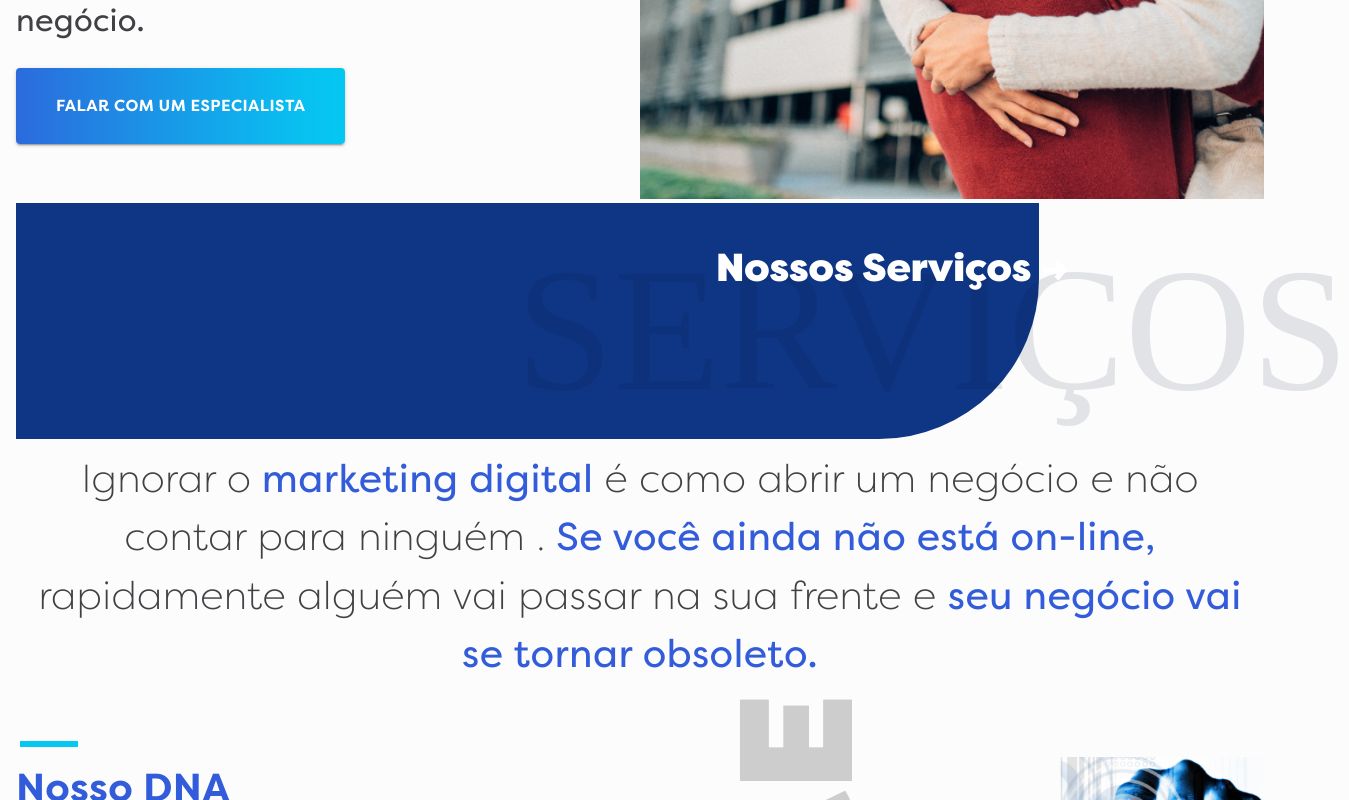
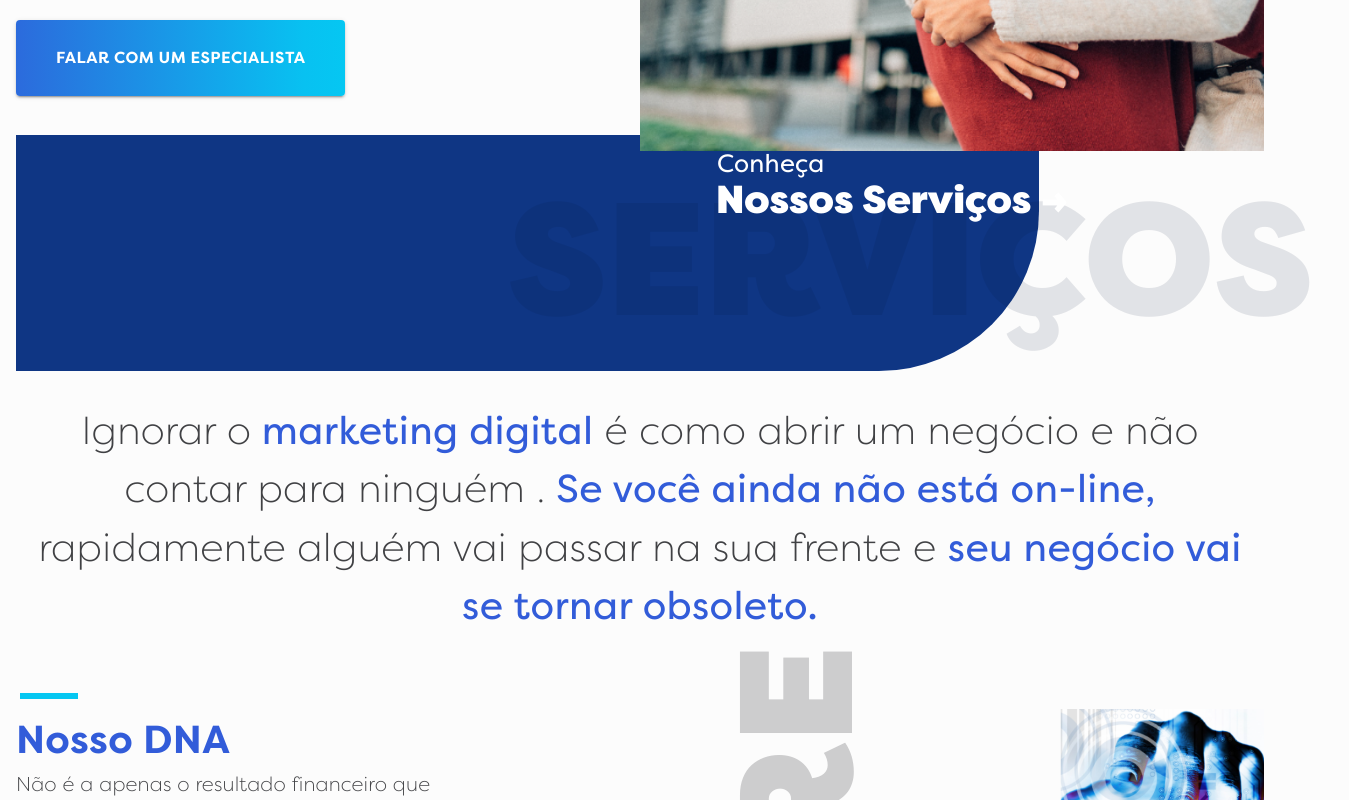
Before and after one commit to ioupmkt/IOUP_WEB, a React (Vite) app: page / in a window 1280 px wide. Shown: the part 520-1320 px from the top of the page, 1349 px wide, since content can reach past the window. Built offline with nearby package versions, Linux system fonts and the light colour scheme.

Commit message:
:sparkles: UPDATE Section Component and Background

```diff
--- a/src/components/Background/index.tsx
+++ b/src/components/Background/index.tsx
@@ -3,56 +3,9 @@ import styles from "./styles.module.scss";
 export default function Background() {
   return (
     <div className={styles.Background}>
-      <span
-        className={styles.span1}
-        // style={{
-        //   position: "absolute",
-        //   width: "108px",
-        //   height: "30px",
-        //   left: "855px",
-        //   top: 771,
-        //   fontFamily: "Filson Pro",
-        //   fontStyle: "normal",
-        //   fontWeight: 400,
-        //   fontSize: "25px",
-        //   lineHeight: "30px",
-        //   letterSpacing: "0.2px",
-        //   color: "#FFF",
-        // }}
-      >
-        Conheça
-      </span>
-      <span
-        className={styles.span2}
-        // style={{
-        //   display: "flex",
-        //   position: "relative",
-        //   color: "#FFF",
-        //   fontWeight: 900,
-        //   fontSize: 39,
-        //   top: 40,
-        //   left: 700,
-        //   width: "100%",
-        //   fontFamily: "Filson Pro",
-        // }}
-      >
-        Nossos Serviços →
-      </span>
-      <span
-        className={styles.span3}
-        // style={{
-        //   color: "#011336",
-        //   fontSize: 175.163,
-        //   opacity: 0.1,
-        //   position: "relative",
-        //   top: "-10%",
-        //   left: 500,
-        //   textTransform: "uppercase",
-        //   zIndex: "-1",
-        // }}
-      >
-        Serviços
-      </span>
+      <span className={styles.span1}>Conheça</span>
+      <span className={styles.span2}>Nossos Serviços →</span>
+      <span className={styles.span3}>Serviços</span>
     </div>
   );
 }
--- a/src/components/Background/styles.module.scss
+++ b/src/components/Background/styles.module.scss
@@ -1,5 +1,6 @@
-.Background{
-
+.Background {
+   position: relative;
+   top: -20px;
    background-color: #0F3684;
    width: 82%;
    height: 236px;
@@ -7,7 +8,7 @@ height: 236px;
    z-index: -2;
 }
 
-.span1{
+.span1 {
    position: absolute;
    width: 108px;
    height: 30px;
@@ -21,45 +22,51 @@ height: 236px;
    letter-spacing: 0.2px;
    color: #FFF;
 }
-.span2{
+
+.span2 {
    display: flex;
    position: relative;
    color: #FFF;
    font-weight: 900;
    font-size: 39px;
    top: 40px;
-          left:700px;
+   left: 700px;
    width: 50%;
    font-family: "Filson Pro";
 }
-.span3{
+
+.span3 {
    color: #011336;
-          font-size: 175.163px;
    opacity: 0.1;
    position: relative;
-          top: -10%;
-          left: 500px;
+   top: -12%;
+   left: 48%;
    text-transform: uppercase;
-          z-index:-1;
+   z-index: -1;
+   font-family: "Filson Pro";
+   font-size: 10rem;
+   font-weight: 900;
 }
 
 @media screen and (max-width:480px) {
-   .Background{
+   .Background {
       width: 99%;
    }
-.span1{
+
+   .span1 {
       top: 10px;
       left: 5%;
       font-size: 1.5rem;
    }
-.span2{
+
+   .span2 {
       top: 20%;
       left: 8%;
       font-size: 2rem;
    }
 
 
-   .span3{
+   .span3 {
       top: 15%;
       z-index: 1;
       left: 2%;
--- a/src/components/Section/index.tsx
+++ b/src/components/Section/index.tsx
@@ -4,13 +4,15 @@ interface SectionProps {
   children: ReactNode;
   name: string;
   id: string;
+  margin?: string;
 }
 
-export function Section({ children, id }: SectionProps) {
+export function Section({ children, id, margin }: SectionProps) {
   return (
     <section
       id={id}
       className={`${styles.Section} `}
+      style={{ margin: margin ? +"!important" : "3rem 0" }}
       data-animate={"not-animate"}
     >
       {children}
--- a/src/components/Section/styles.module.scss
+++ b/src/components/Section/styles.module.scss
@@ -1,7 +1,7 @@
 .Section{
     display: flex;
     flex-direction: column;
-    margin: 3rem 0;
+    // margin: 3rem 0;
     padding: 0 1rem;
     // transform: translateX(0);
     // animation: slide 3s linear;
--- a/src/pages/parts/Home/index.tsx
+++ b/src/pages/parts/Home/index.tsx
@@ -3,11 +3,9 @@ import Background from "../../../components/Background";
 import { Section } from "../../../components/Section";
 import BtnEspecialista from "../../../components/BtnEspecialista";
 
-import { createRef } from "react";
-
 export default function Home() {
   return (
-    <Section name="home" id="home">
+    <Section name="home" id="home" margin="0 0 3rem 0">
       <Box
         sx={{
           display: "flex",
```
Lines whose indentation alone changed are shown as unchanged.
